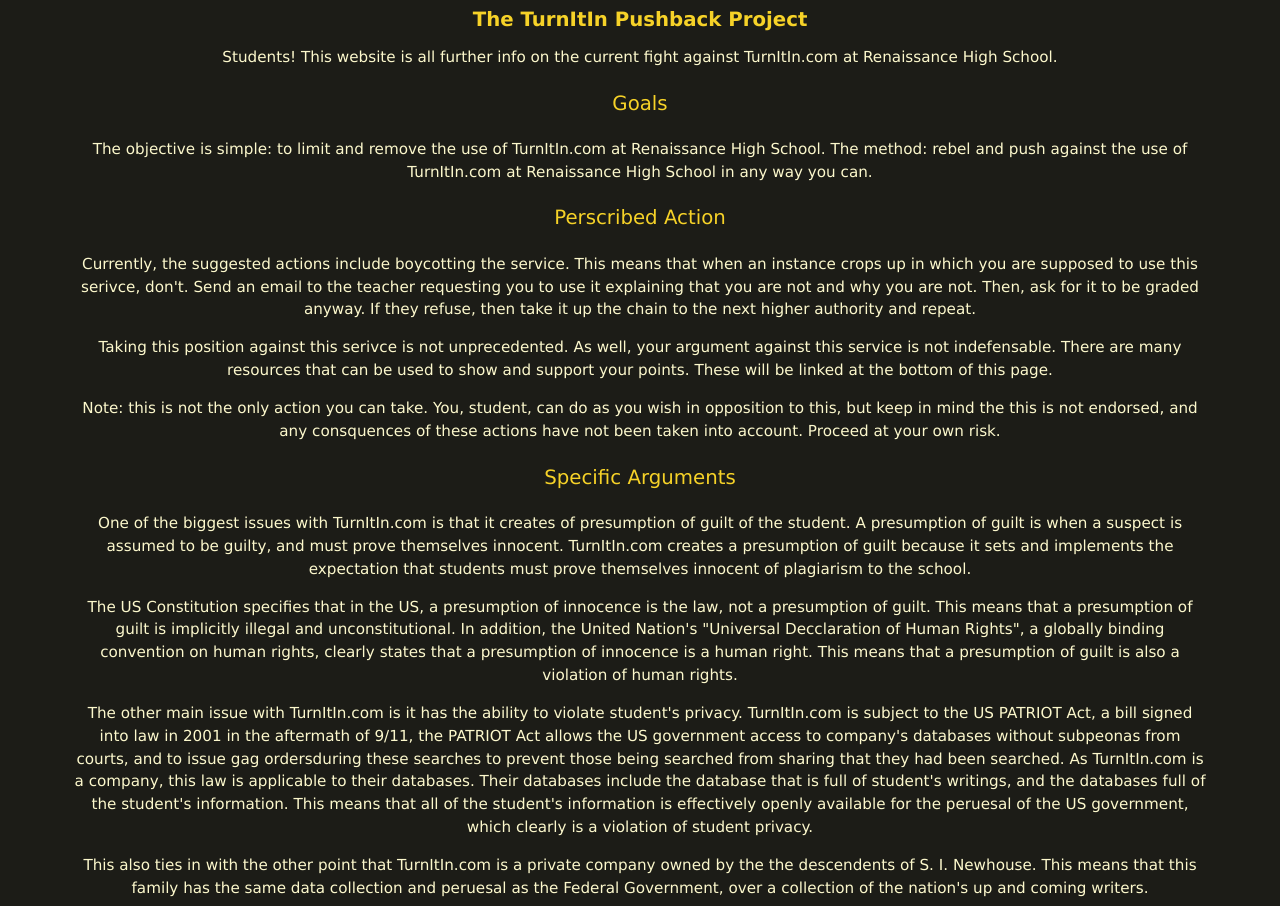
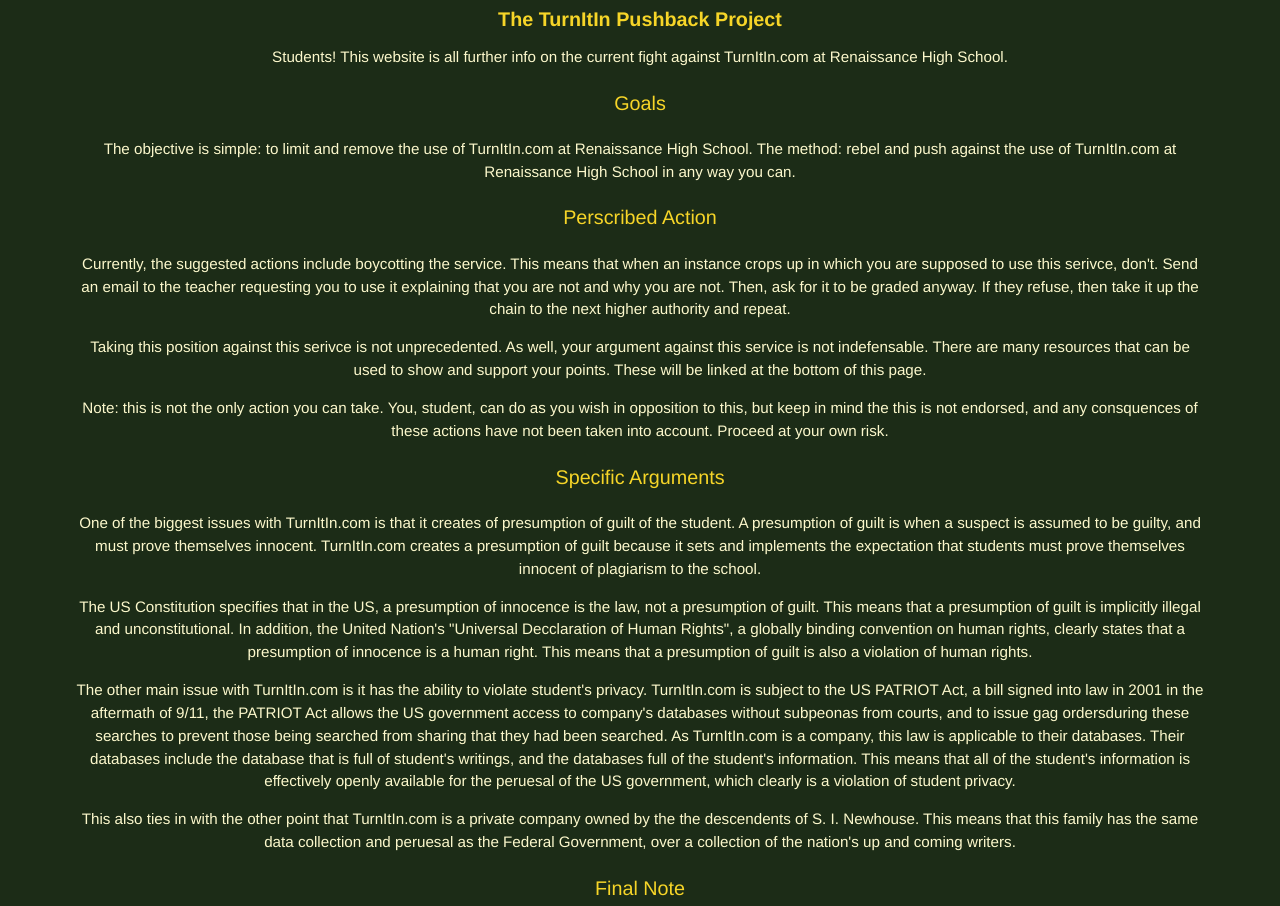
Before and after one commit to QandnotYou/CuxdA9df, a plain HTML site: page index.html in a window 1280 px wide. Shown: the top 906 px of the page. Drawn offline with Linux system fonts and the light colour scheme.

Commit message:
Update style.css

```diff
--- a/style.css
+++ b/style.css
@@ -1,20 +1,20 @@
 .title {
 	font-size: 130%;
-	color: #F6D228;
+	color: #F6D528;
 	}
 body 	{
-	background-color: #1C1C17;
+	background-color: #1C2C17;
 	text-align: center;
 	text-justify: inter-word;
 	text-align: center;
 	color: #FCF8CC;
-	font-family: verdana, sans-serif;
+	font-family: helvetica, sans-serif;
 	font-size: 95%;
 	padding-right: 5%;
 	padding-left: 5%;
 	}
 .hyperlink {
-	color: #8A9EFA;
+	color: #8A1EFA;
 	text-decoration: none;
 	}
 .content {
```
